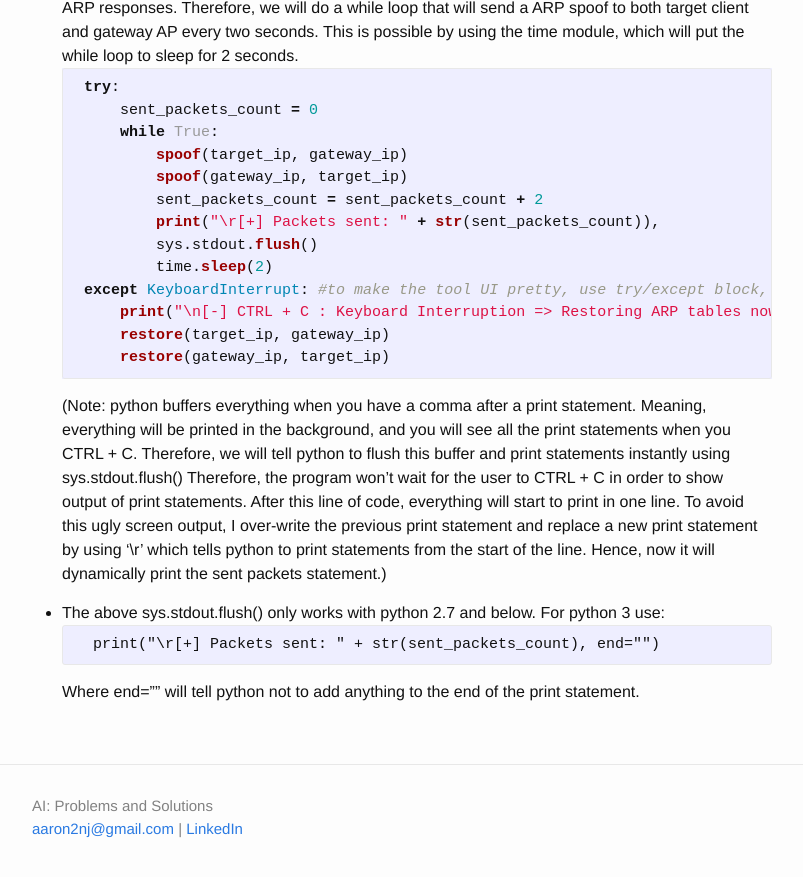
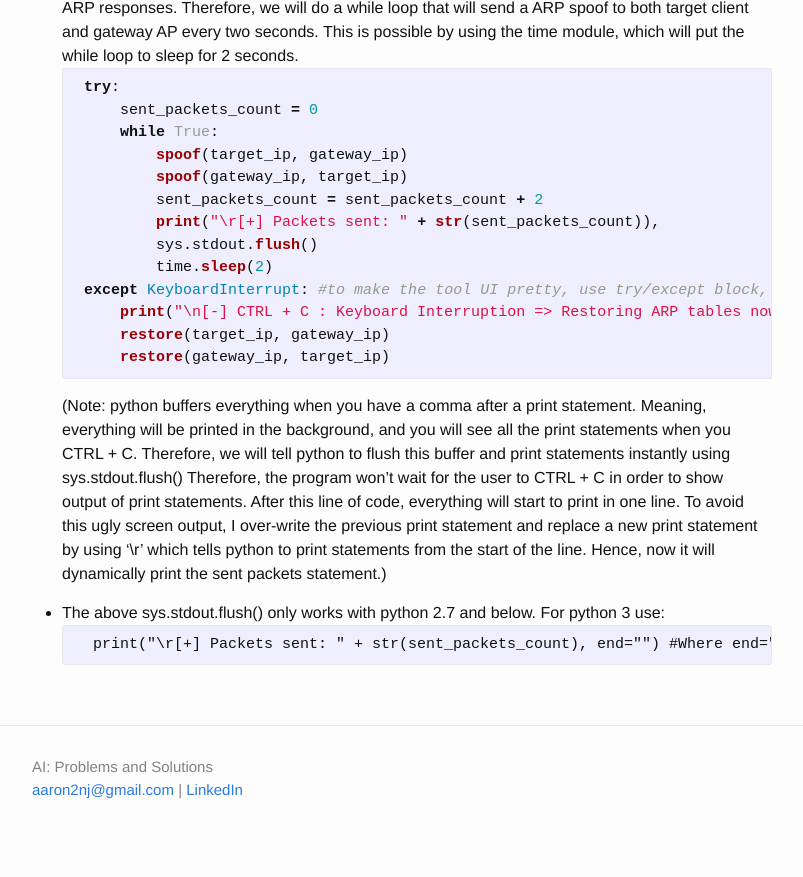
Before and after one commit to alexalwks2/aaronjohn2.github.io, a Jekyll site: the page built from _posts/2019-03-09-arp-spoof.md, in a window 1280 px wide and 900 px high, scrolled down 3054 px. Shown: the top 877 px of the window, without its empty margins (238-1041 px from the left). Built offline with Jekyll 4.4.1, drawn with Linux system fonts in a browser that asks for light colours; comment, search, counter and statistics services are not loaded.

````diff
--- a/_posts/2019-03-09-arp-spoof.md
+++ b/_posts/2019-03-09-arp-spoof.md
@@ -96,6 +96,5 @@ As listed above, clients *accept responses* even if they did not send a request.
 
 * The above sys.stdout.flush() only works with python 2.7 and below. For python 3 use:
     ```Python
-    print("\r[+] Packets sent: " + str(sent_packets_count), end="")
+    print("\r[+] Packets sent: " + str(sent_packets_count), end="") #Where end="" will tell python not to add anything to the end of the print statement.
     ```
-Where end="" will tell python not to add anything to the end of the print statement.
````
